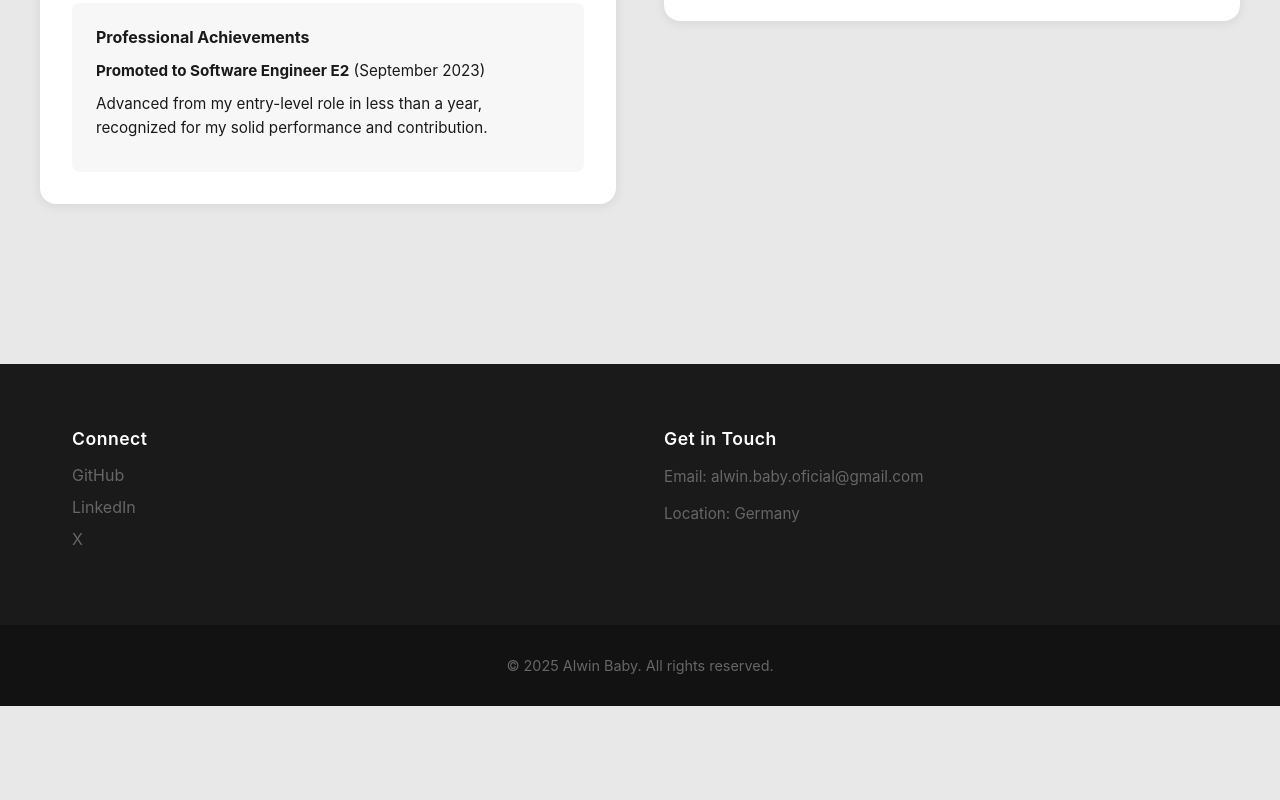
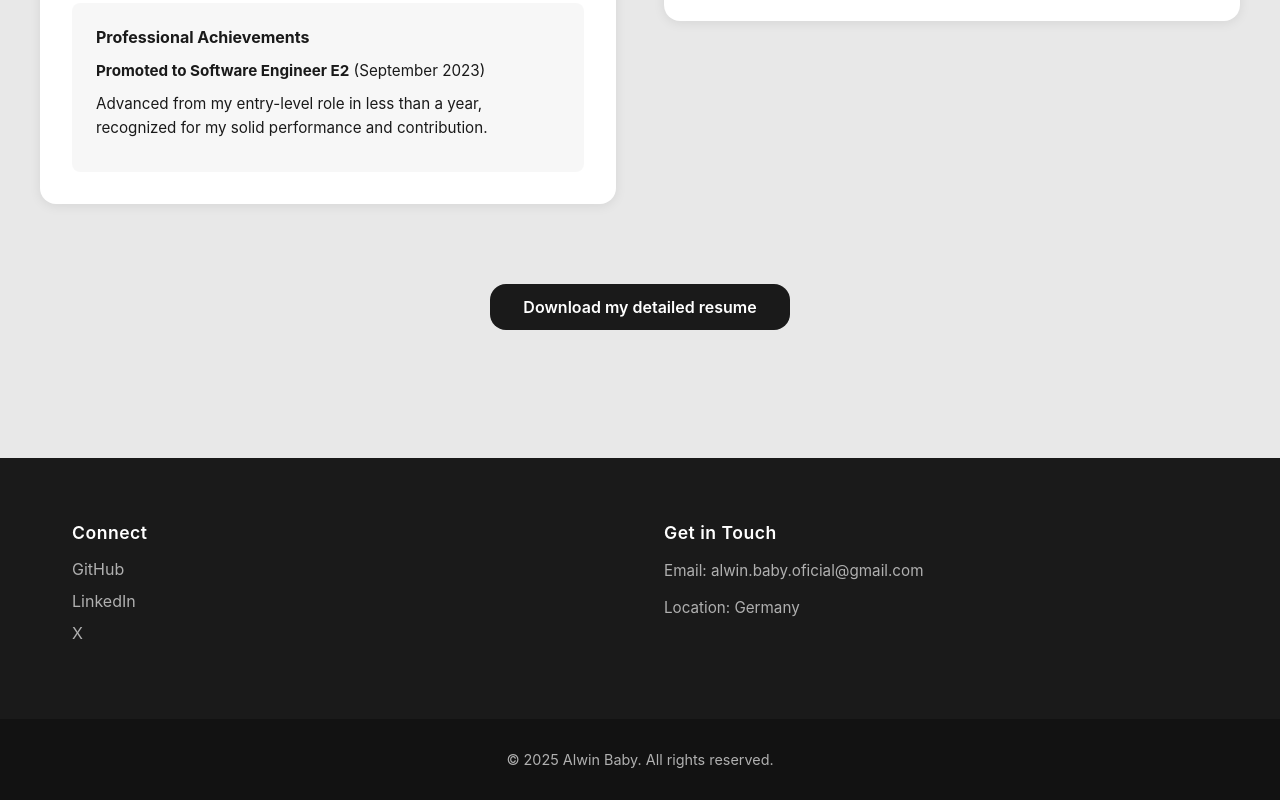
Before and after one commit to alwin-baby0/my-website, a Next.js app: page /resume in a window 1280 px wide. Shown: the part 1005-1805 px from the top of the page. Before the commit the page ends 1711 px from the top, so only its background shows below. Built offline with nearby package versions, Linux system fonts and the light colour scheme.

Commit message:
resume links

```diff
--- a/src/app/components/Footer.module.css
+++ b/src/app/components/Footer.module.css
@@ -34,7 +34,7 @@
 .link {
   background: none;
   border: none;
-  color: var(--text-secondary);
+  color: #b0b0b0;
   cursor: pointer;
   font-size: 0.95rem;
   text-decoration: none;
@@ -49,7 +49,7 @@
 }
 
 .contactInfo {
-  color: var(--text-secondary);
+  color: #b0b0b0;
   font-size: 0.95rem;
   margin-bottom: 0.75rem;
   line-height: 1.6;
@@ -59,7 +59,7 @@
   background-color: rgba(0, 0, 0, 0.3);
   text-align: center;
   padding: 2rem;
-  color: var(--text-secondary);
+  color: #b0b0b0;
   font-size: 0.9rem;
 }
 
--- a/src/app/components/Footer.tsx
+++ b/src/app/components/Footer.tsx
@@ -8,7 +8,7 @@ export default function Footer() {
   const socialLinks = [
     { label: "GitHub", url: "https://github.com/alwin-baby0" },
     { label: "LinkedIn", url: "https://www.linkedin.com/in/alwinbabyofficial/" },
-    { label: "X", url: "https://twitter.com" },
+    { label: "X", url: "https://x.com/alwinbaby1999" },
   ];
 
   return (
--- a/src/app/resume/page.module.css
+++ b/src/app/resume/page.module.css
@@ -77,6 +77,19 @@
     sans-serif;
 }
 
+.card h3 a {
+  color: var(--primary-dark);
+  text-decoration: none;
+}
+
+.card h3 a:hover {
+  color: var(--primary-dark);
+}
+
+.card h3 a:visited {
+  color: var(--primary-dark);
+}
+
 .date {
   font-size: 0.85rem !important;
   color: var(--text-secondary);
@@ -151,6 +164,42 @@
     sans-serif;
 }
 
+/* Download Section */
+.downloadSection {
+  margin-top: 3rem;
+  text-align: center;
+}
+
+.downloadLink {
+  display: inline-block;
+  padding: 0.75rem 2rem;
+  background-color: var(--primary-dark);
+  color: var(--foreground);
+  text-decoration: none;
+  border-radius: var(--border-radius);
+  font-size: 1rem;
+  font-weight: 600;
+  transition: 0.2s ease;
+  font-family: -apple-system, BlinkMacSystemFont, 'Segoe UI', 'Roboto', 'Oxygen',
+    'Ubuntu', 'Cantarell', 'Fira Sans', 'Droid Sans', 'Helvetica Neue',
+    sans-serif;
+  cursor: pointer;
+  border: 1px solid transparent;
+}
+
+@media (hover: hover) and (pointer: fine) {
+  .downloadLink:hover {
+    background-color: #333;
+    transform: translateY(-2px);
+    box-shadow: 0 6px 16px rgba(0, 0, 0, 0.15);
+  }
+
+  .downloadLink:active {
+    transform: translateY(0);
+    box-shadow: 0 2px 8px rgba(0, 0, 0, 0.1);
+  }
+}
+
 /* Responsive Design */
 @media (max-width: 768px) {
   .page {
--- a/src/app/resume/page.tsx
+++ b/src/app/resume/page.tsx
@@ -24,7 +24,7 @@ Software engineer with three years of experience building web and TV application
               <h2>Experience</h2>
 
               <div className={styles.card}>
-                <h3>Diagnal Technologies Private Limited</h3>
+                <h3><a href="https://www.diagnal.com/" target="_blank" rel="noopener noreferrer">Diagnal Technologies Private Limited</a></h3>
                 <p className={styles.date} data-start="Aug 2022" data-end="Sep 2025">August 2022 – September 2025</p>
                 <p className={styles.location}>Trivandrum, India</p>
                 <p className={styles.title}>Software Engineer</p>
@@ -49,7 +49,7 @@ Software engineer with three years of experience building web and TV application
               <h2>Education</h2>
 
               <div className={styles.card}>
-                <h3>Otto-von-Guericke-University Magdeburg</h3>
+                <h3><a href="https://www.ovgu.de/" target="_blank" rel="noopener noreferrer">Otto-von-Guericke-University Magdeburg</a></h3>
                 <p className={styles.date} data-start="Oct 2025" data-end="Present">October 2025 – Present</p>
                 <p className={styles.location}>Magdeburg, Germany</p>
                 <p className={styles.title}>Master of Science in Digital Engineering</p>
@@ -57,7 +57,7 @@ Software engineer with three years of experience building web and TV application
               </div>
 
               <div className={styles.card}>
-                <h3>APJ Abdul Kalam Technological University</h3>
+                <h3><a href="https://ktu.edu.in/" target="_blank" rel="noopener noreferrer">APJ Abdul Kalam Technological University</a></h3>
                 <p className={styles.date} data-start="Aug 2018" data-end="Jul 2022">August 2018 – July 2022</p>
                 <p className={styles.location}>Government Engineering College Barton Hill, Trivandrum, India</p>
                 <p className={styles.title}>Bachelor of Technology in Mechanical Engineering</p>
@@ -68,6 +68,13 @@ Software engineer with three years of experience building web and TV application
             </section>
           </div>
         </div>
+
+        {/* Download Resume */}
+        <div className={styles.downloadSection}>
+          <a href="/AlwinBabyCV.pdf" download="Alwin Baby - Resume.pdf" className={styles.downloadLink}>
+            Download my detailed resume
+          </a>
+        </div>
       </div>
     </div>
   );
```
Also changed, not shown: src/app/page.module.css (+10 -0 lines), 1 other file (tests, documents, lock files or other folders).
